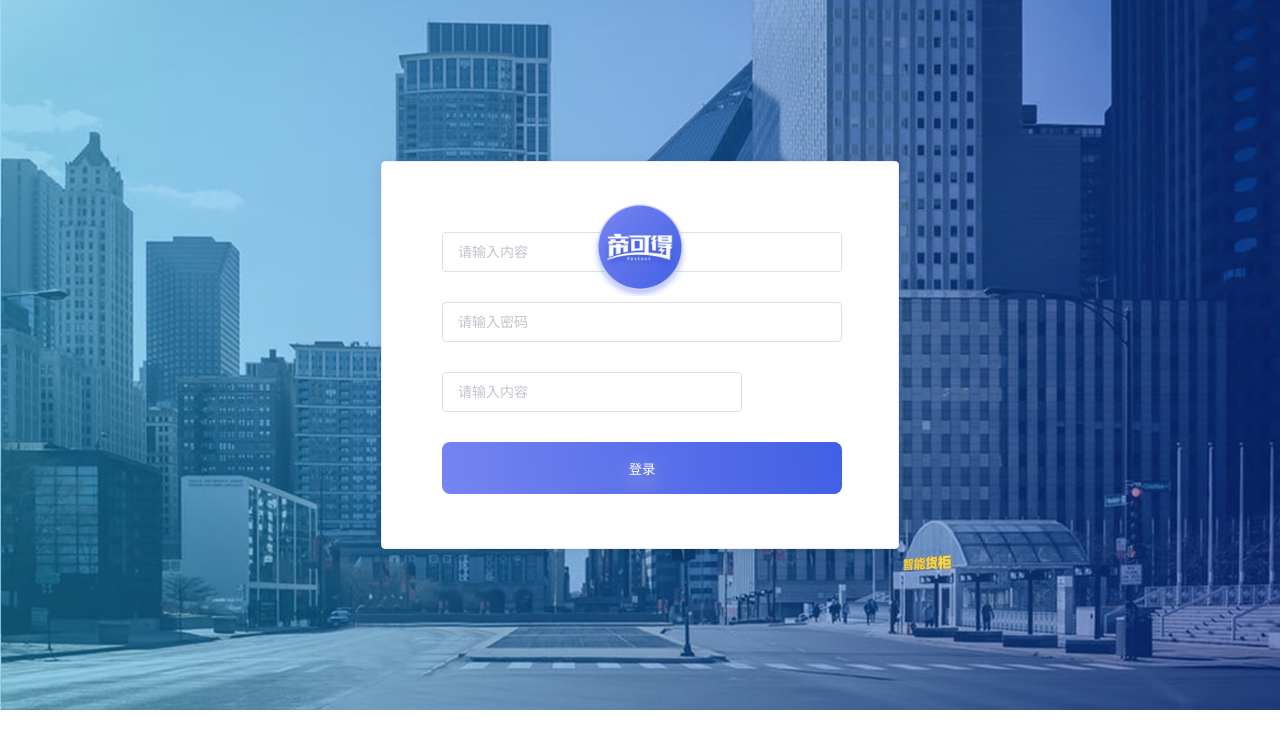
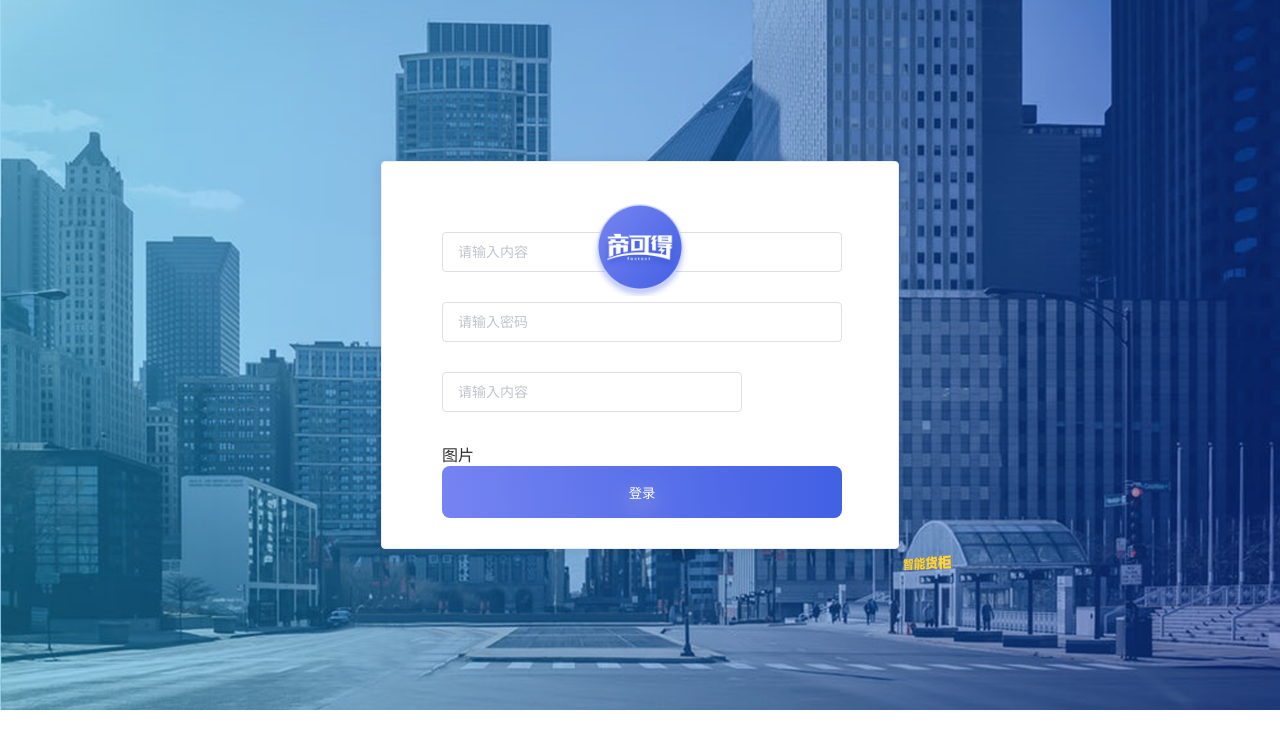
Before and after one commit to nanakomatasu/dikede, a Vue app: page /login in a window 1280 px wide. Shown: the top 748 px of the page. Built offline with nearby package versions, Linux system fonts and the light colour scheme.

Commit message:
新建分支

```diff
--- a/src/views/login/index.vue
+++ b/src/views/login/index.vue
@@ -5,7 +5,9 @@
       <div class="form">
         <el-input v-model="input" placeholder="请输入内容"></el-input>
         <el-input placeholder="请输入密码" v-model="password" show-password></el-input>
-        <el-input v-model="input" placeholder="请输入内容" class="pic"></el-input>
+        <el-input v-model="input" placeholder="请输入内容" class="pic"></el-input><div class="picm">
+          图片
+        </div>
         <button>登录</button>
       </div>
 </el-card>
```
